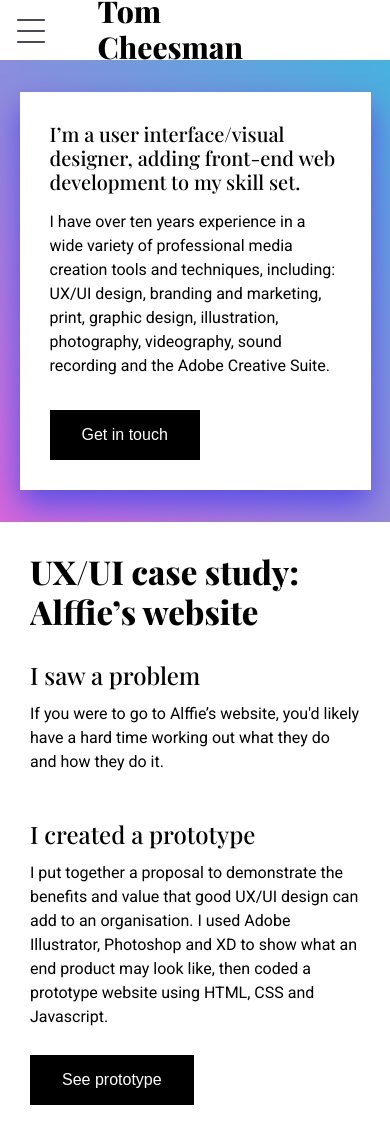
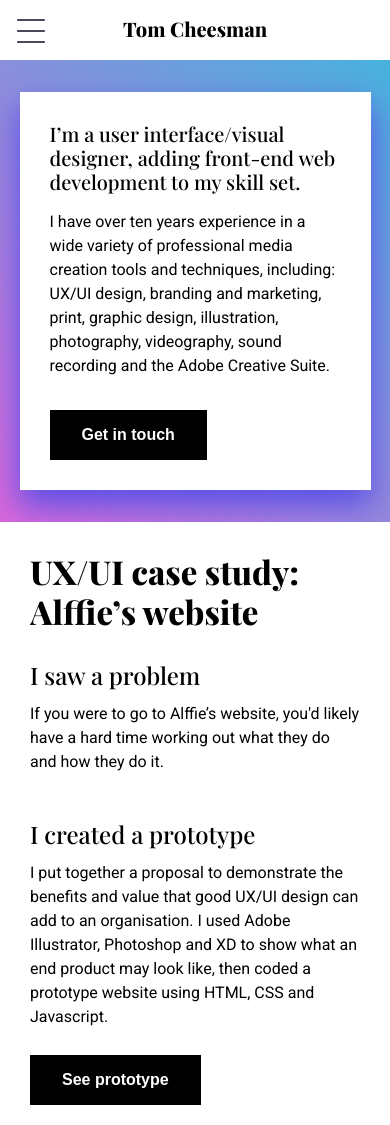
Before and after one commit to red-barrels/red-barrels.github.io, a PHP site: page / in a window 390 px wide. Shown: the top 1125 px of the page. Run offline with PHP 8.4, Linux system fonts and the light colour scheme; some web fonts are replaced.

Commit message:
Add files via upload

```diff
--- a/css/main.css
+++ b/css/main.css
@@ -58,6 +58,7 @@
 	margin-top: 1em;
 	padding: 1em 2em;
 	color: white;
+	font-weight: 600;
 	background-color: black;
 	border-width: 0;
 	cursor: pointer;
@@ -415,6 +416,12 @@
 /* Very Small */
 @media (max-width: 575px)
 {
+
+	nav div h4 {
+		font-size: 20px;
+	}
+
+
 	#about {
 		margin: 2em auto;
 		width: 90%;
```
